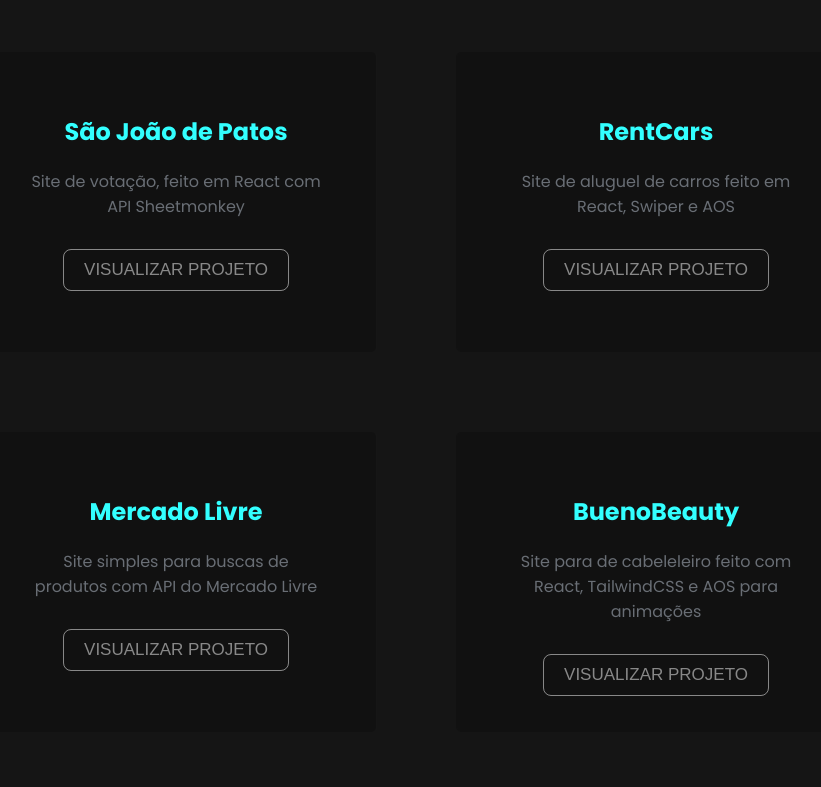
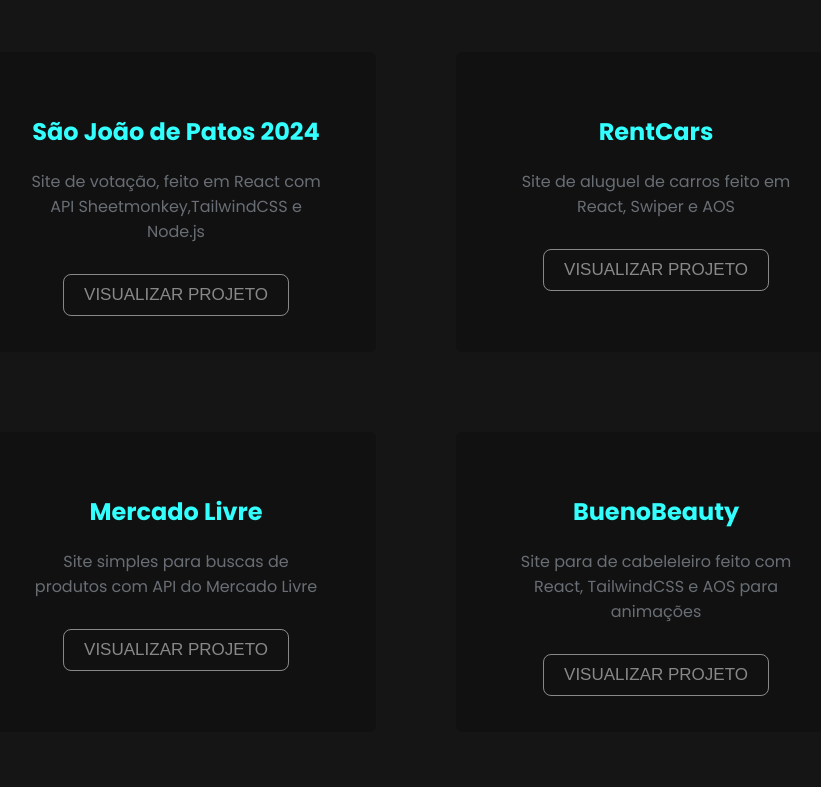
Before and after one commit to RuanDevz/Portfolio, a React (Vite) app in the folder Portfolio/: page / in a window 1280 px wide. Shown: the part 2313-3100 px from the top of the page, without its empty margins (224-1045 px from the left). Built offline with nearby package versions, Linux system fonts and the light colour scheme.

Commit message:
saojoaodepatos 2024

```diff
--- a/Portfolio/src/Components/Projetos/Projetos.jsx
+++ b/Portfolio/src/Components/Projetos/Projetos.jsx
@@ -5,9 +5,9 @@
 
     const projects = [
         {
-            Title: "São João de Patos",
-            Resumo: "Site de votação, feito em React com API Sheetmonkey",
-            Link: "https://saojoao-patos-certo.vercel.app/"
+            Title: "São João de Patos 2024",
+            Resumo: "Site de votação, feito em React com API Sheetmonkey,TailwindCSS e Node.js",
+            Link: "https://saojoaodepatos2024.vercel.app/"
         },
         {
             Title: "RentCars",
@@ -28,6 +28,12 @@
             Title: "Pizzaria Mania",
             Resumo: "Site de uma pizzaria feita de React, Node e MySQL",
             Link: "https://pizzariamania3.vercel.app/"
+        },
+
+        {
+            Title: "São João de Patos 2023",
+            Resumo: "Site de votação, feito em React com API Sheetmonkey,TailwindCSS e Node.js",
+            Link: "https://saojoao-patos-certo.vercel.app/"
         },
         {
             Title: "Italo Barbearia",
```
